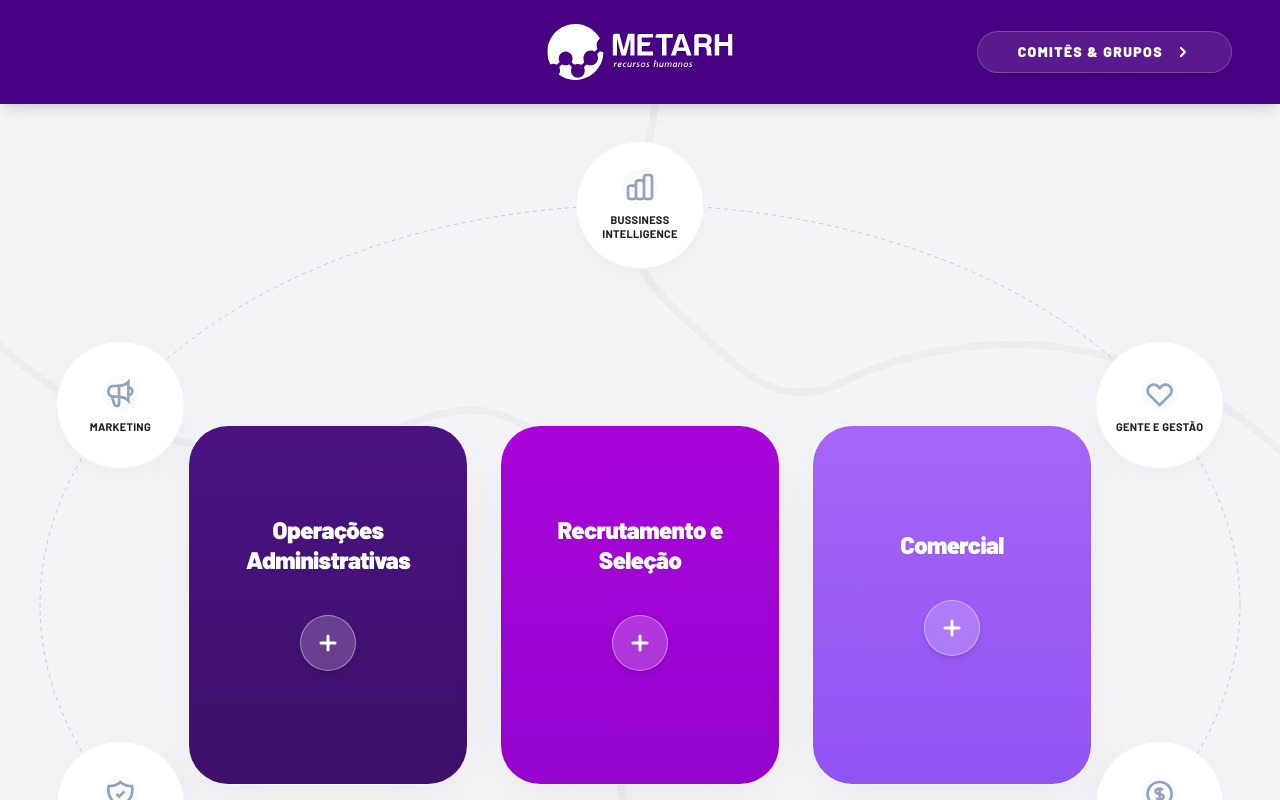
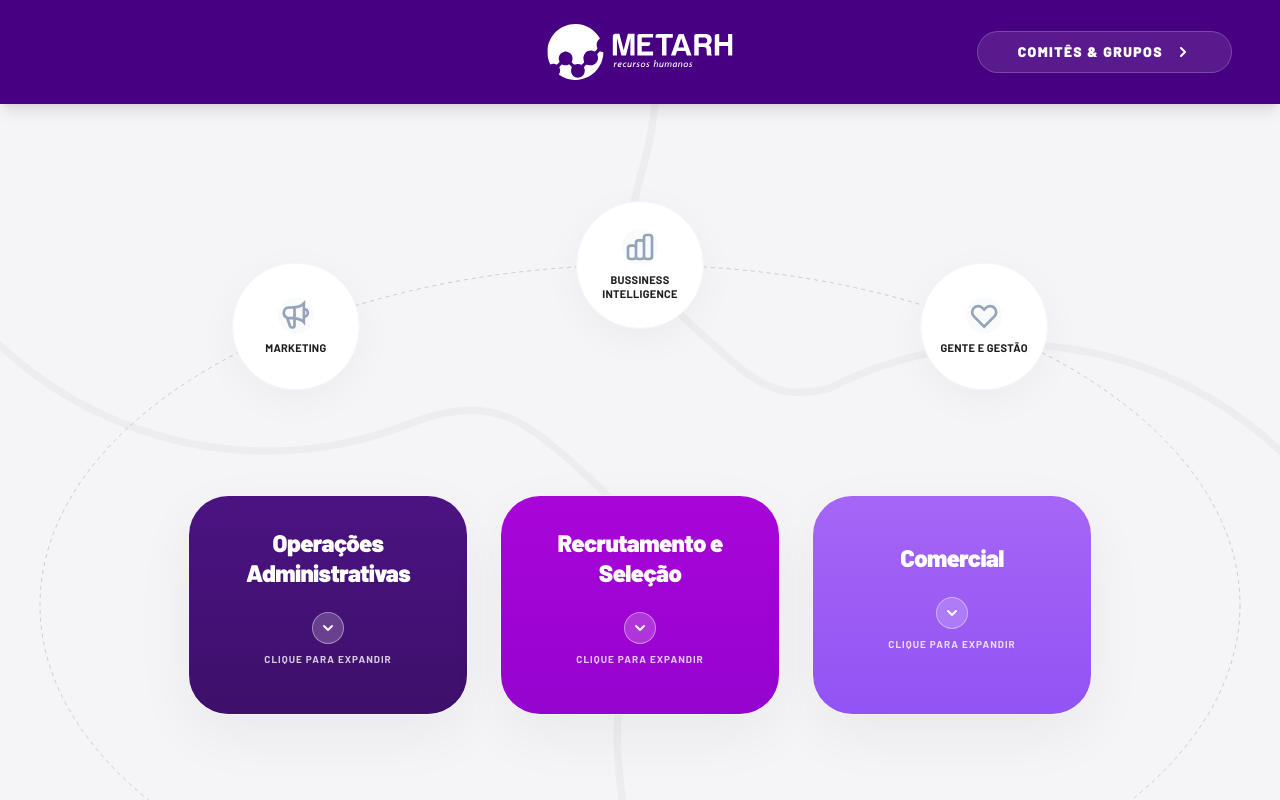
Before and after one commit to rodrigodebemaquino/metarh-organograma, a React (Vite) app: page / in a window 1280 px wide. Shown: the top 800 px of the page. Built offline with nearby package versions, Linux system fonts and the light colour scheme.

Commit message:
mudança de layout para órbita

```diff
--- a/App.tsx
+++ b/App.tsx
@@ -176,24 +176,20 @@ const App: React.FC = () => {
               {/* Decorative Orbits (Elliptical) */}
               <div className="absolute inset-0 flex items-center justify-center pointer-events-none select-none opacity-20">
                 <svg className="absolute w-full h-full overflow-visible">
-                  <ellipse cx="50%" cy="50%" rx="600" ry="400" fill="none" stroke="#470082" strokeWidth="1" strokeDasharray="4 4" />
+                  <ellipse cx="50%" cy="50%" rx="600" ry="340" fill="none" stroke="#470082" strokeWidth="1" strokeDasharray="4 4" />
                 </svg>
               </div>
 
               {/* Strategic Areas (Orbiting with 3 Top / 3 Bottom) */}
               <div className="absolute inset-0 pointer-events-none z-30">
                 {STRATEGIC_AREAS.map((area, index) => {
-                  // Fixed Angles: 3 Top (-150, -90, -30), 3 Bottom (150, 90, 30)
-                  const angles = [-150, -90, -30, 30, 90, 150];
-                  // Map indices to these angles clearly.
-                  // Indices: 0->-150, 1->-90, 2->-30 (Top Left to Right)
-                  // Indices: 3->30, 4->90, 5->150 (Bottom Right to Left? Or 150->90->30?)
-                  // Let's layout: Top Left (-150), Top (-90), Top Right (-30). Bottom Right (30), Bottom (90), Bottom Left (150).
+                  // Tighter grouping angles: Top (-125, -90, -55), Bottom (55, 90, 125)
+                  const angles = [-125, -90, -55, 55, 90, 125];
                   const currentAngleDeg = angles[index % 6];
                   const angleRad = (currentAngleDeg) * (Math.PI / 180);
 
                   const radiusX = 600;
-                  const radiusY = 400;
+                  const radiusY = 340; // Reduced Y radius
                   const x = Math.cos(angleRad) * radiusX;
                   const y = Math.sin(angleRad) * radiusY;
 
@@ -250,32 +246,43 @@ const App: React.FC = () => {
                       className={`
                         relative flex flex-col bg-white rounded-[40px] overflow-hidden shadow-[0_20px_60px_rgba(0,0,0,0.05)] cursor-pointer
                         transition-all duration-700 ease-[cubic-bezier(0.23,1,0.32,1)] border border-slate-100 group
-                        ${isExpanded ? 'w-[280px] h-auto z-40 scale-105 shadow-[0_40px_100px_rgba(0,0,0,0.1)]' : 'w-[280px] h-[360px] hover:-translate-y-2 hover:shadow-[0_30px_80px_rgba(0,0,0,0.08)]'}
+                        ${isExpanded ? 'w-[280px] h-auto z-40 scale-105 shadow-[0_40px_100px_rgba(0,0,0,0.1)]' : 'w-[280px] h-[220px] hover:-translate-y-2 hover:shadow-[0_30px_80px_rgba(0,0,0,0.08)]'}
                       `}
                     >
                       <div
                         className={`
-                          p-8 relative overflow-hidden flex flex-col items-center text-center gap-6 w-full h-full
+                          p-8 relative overflow-hidden flex flex-col items-center text-center gap-4 w-full h-full
                         `}
                         style={{ backgroundColor: isExpanded ? 'white' : area.color }}
                       >
                         <div className="absolute inset-0 bg-gradient-to-b from-white/10 to-black/10 pointer-events-none mix-blend-overlay" />
 
-                        <h3 className={`text-2xl font-black leading-tight tracking-tight z-10 drop-shadow-sm transition-colors duration-500 mt-auto mb-4 ${isExpanded ? 'text-[#470082]' : 'text-white'}`}>
+                        <h3 className={`text-2xl font-black leading-tight tracking-tight z-10 drop-shadow-sm transition-colors duration-500 mt-auto ${isExpanded ? 'text-[#470082] mb-0' : 'text-white mb-2'}`}>
                           {area.name}
                         </h3>
 
-                        <div className={`
-                           w-14 h-14 rounded-full flex items-center justify-center z-10 transition-all duration-500 shadow-md group-hover:scale-110 mb-auto
-                           ${isExpanded ? 'bg-[#470082] text-white rotate-45' : 'bg-white/20 backdrop-blur-md text-white border border-white/40'}
-                         `}>
-                          <svg width="24" height="24" viewBox="0 0 24 24" fill="none" stroke="currentColor" strokeWidth="3" strokeLinecap="round" strokeLinejoin="round"><path d="M12 5v14M5 12h14" /></svg>
-                        </div>
+                        {/* Chevron expanding indicator */}
+                        {!isExpanded && (
+                          <div className="flex flex-col items-center gap-2 mb-auto animate-in fade-in duration-500">
+                            <div className="w-8 h-8 rounded-full bg-white/20 backdrop-blur-md flex items-center justify-center text-white border border-white/40">
+                              <svg width="16" height="16" viewBox="0 0 24 24" fill="none" stroke="currentColor" strokeWidth="3" strokeLinecap="round" strokeLinejoin="round"><path d="m6 9 6 6 6-6" /></svg>
+                            </div>
+                            <span className="text-[10px] font-bold text-white/80 uppercase tracking-widest">Clique para expandir</span>
+                          </div>
+                        )}
+
+                        {isExpanded && (
+                          <div className="absolute top-6 right-6">
+                            <div className="w-8 h-8 rounded-full bg-slate-100 flex items-center justify-center text-slate-400 rotate-180">
+                              <svg width="16" height="16" viewBox="0 0 24 24" fill="none" stroke="currentColor" strokeWidth="3" strokeLinecap="round" strokeLinejoin="round"><path d="m6 9 6 6 6-6" /></svg>
+                            </div>
+                          </div>
+                        )}
 
                         {/* Collapsible Content */}
                         <div className={`
                             w-full transition-all duration-700 overflow-hidden
-                            ${isExpanded ? 'max-h-[500px] opacity-100 mt-0 pb-2' : 'max-h-0 opacity-0'}
+                            ${isExpanded ? 'max-h-[500px] opacity-100 mt-2 pb-2' : 'max-h-0 opacity-0'}
                          `}>
                           <p className="text-[#6E6E73] text-base font-medium leading-relaxed italic">
                             "{area.description}"
```
